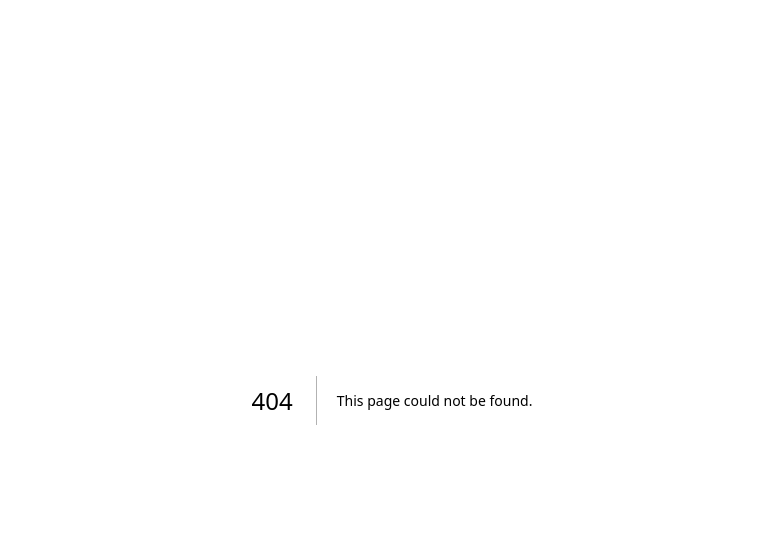
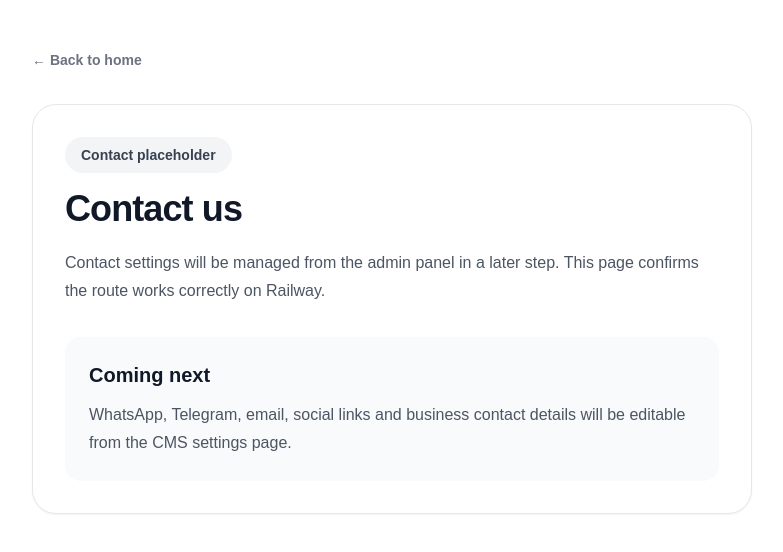
Before and after one commit to stanyogaman/jersey, a Next.js app: page /contact in a window 1280 px wide. Before the commit this address had no page. Shown: the top 552 px of the page, without its empty margins (248-1031 px from the left). Built offline with nearby package versions, Linux system fonts and the light colour scheme.

Commit message:
Add contact placeholder page

```diff
--- /dev/null
+++ b/app/contact/page.tsx
@@ -0,0 +1,27 @@
+export default function ContactPage() {
+  return (
+    <main className="min-h-screen bg-white text-ink">
+      <section className="mx-auto max-w-3xl px-6 py-12">
+        <a href="/" className="text-sm font-semibold text-gray-500 hover:text-black">
+          ← Back to home
+        </a>
+        <div className="mt-8 rounded-3xl border border-gray-200 bg-white p-8 shadow-sm">
+          <p className="mb-4 inline-flex rounded-full bg-gray-100 px-4 py-2 text-sm font-semibold text-gray-700">
+            Contact placeholder
+          </p>
+          <h1 className="text-4xl font-bold tracking-tight">Contact us</h1>
+          <p className="mt-5 leading-7 text-gray-600">
+            Contact settings will be managed from the admin panel in a later step. This page confirms the route works correctly on Railway.
+          </p>
+
+          <div className="mt-8 rounded-2xl bg-gray-50 p-6">
+            <h2 className="text-xl font-bold">Coming next</h2>
+            <p className="mt-3 leading-7 text-gray-600">
+              WhatsApp, Telegram, email, social links and business contact details will be editable from the CMS settings page.
+            </p>
+          </div>
+        </div>
+      </section>
+    </main>
+  );
+}
```
